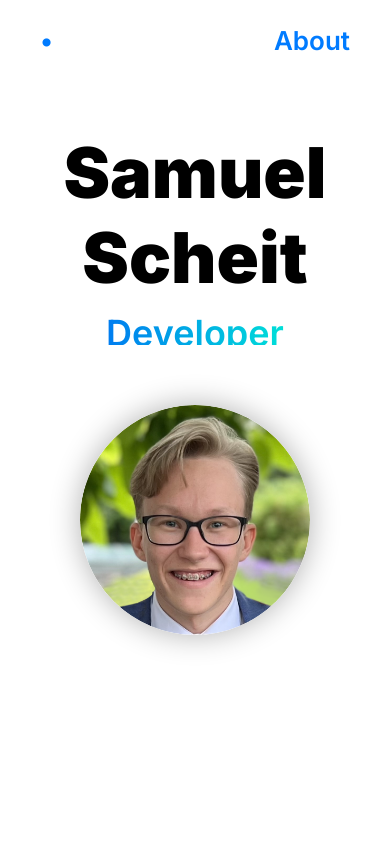
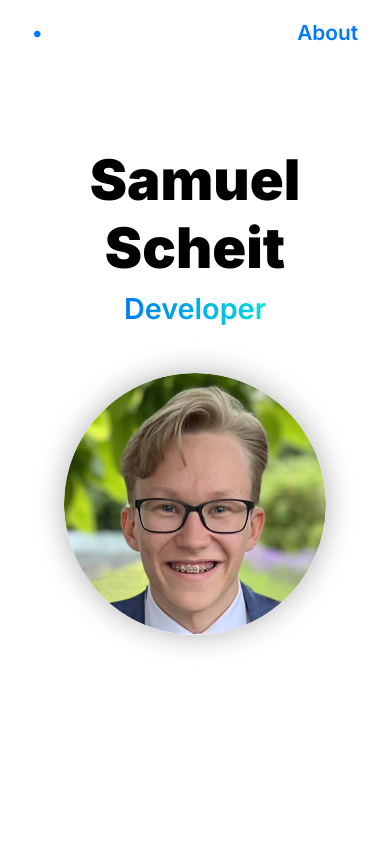
Before and after one commit to SamuelScheit/SamuelScheit, a Next.js app: page /about in a window 390 px wide. Shown: the top 844 px of the page. Built offline with nearby package versions, Linux system fonts and the light colour scheme.

Commit message:
fix: font size

```diff
--- a/pages/about.scss
+++ b/pages/about.scss
@@ -1,6 +1,10 @@
 html,
 body {
 	font-size: 20px;
+
+	@media screen and (max-width: 700px) {
+		font-size: initial;
+	}
 }
 
 .About {
```
